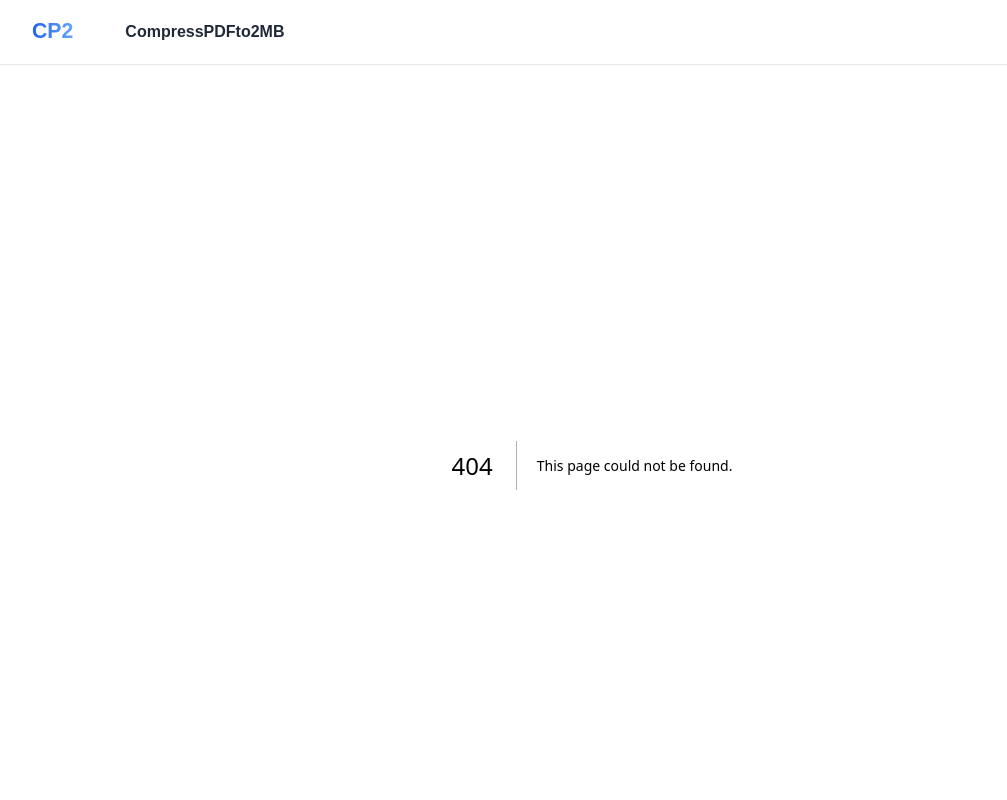
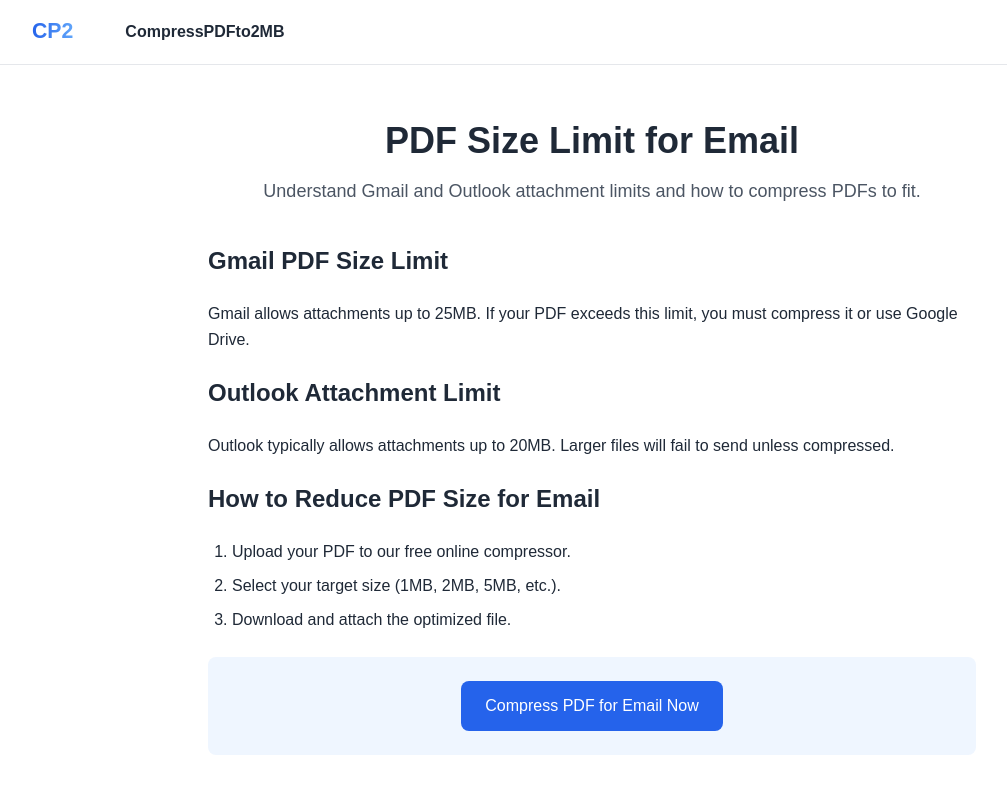
Before and after one commit to behicyildirim/compresspdfto2mb, a Next.js app: page /pdf-size-limit-for-email in a window 1280 px wide. Before the commit this address had no page. Shown: the top 800 px of the page, without its empty margins (48-1055 px from the left). Built offline with nearby package versions, Linux system fonts and the light colour scheme.

Commit message:
Add PDF size limit for email guide

```diff
--- /dev/null
+++ b/app/pdf-size-limit-for-email/page.tsx
@@ -0,0 +1,58 @@
+import Link from "next/link";
+
+export const metadata = {
+  title: "PDF Size Limit for Email (Gmail & Outlook Guide)",
+  description:
+    "Learn the PDF size limits for Gmail and Outlook attachments and how to reduce PDF file size quickly.",
+};
+
+export default function PdfSizeLimitForEmailPage() {
+  return (
+    <main className="min-h-screen bg-white px-4 py-14">
+      <div className="mx-auto max-w-3xl text-gray-800">
+
+        <h1 className="text-4xl font-bold text-center">
+          PDF Size Limit for Email
+        </h1>
+
+        <p className="mt-4 text-lg text-gray-600 text-center">
+          Understand Gmail and Outlook attachment limits and how to compress PDFs to fit.
+        </p>
+
+        <div className="mt-10 space-y-6 leading-relaxed">
+
+          <h2 className="text-2xl font-semibold">Gmail PDF Size Limit</h2>
+          <p>
+            Gmail allows attachments up to 25MB. If your PDF exceeds this limit,
+            you must compress it or use Google Drive.
+          </p>
+
+          <h2 className="text-2xl font-semibold mt-8">Outlook Attachment Limit</h2>
+          <p>
+            Outlook typically allows attachments up to 20MB. Larger files will
+            fail to send unless compressed.
+          </p>
+
+          <h2 className="text-2xl font-semibold mt-8">
+            How to Reduce PDF Size for Email
+          </h2>
+          <ol className="list-decimal pl-6 space-y-2">
+            <li>Upload your PDF to our free online compressor.</li>
+            <li>Select your target size (1MB, 2MB, 5MB, etc.).</li>
+            <li>Download and attach the optimized file.</li>
+          </ol>
+
+          <div className="mt-10 bg-blue-50 p-6 rounded-lg text-center">
+            <Link
+              href="/"
+              className="inline-block bg-blue-600 text-white px-6 py-3 rounded-lg hover:bg-blue-700 transition"
+            >
+              Compress PDF for Email Now
+            </Link>
+          </div>
+
+        </div>
+      </div>
+    </main>
+  );
+}
--- a/app/sitemap.xml/route.ts
+++ b/app/sitemap.xml/route.ts
@@ -32,6 +32,7 @@ export async function GET() {
     "/uk-visa-pdf-size-limit",
     "/schengen-visa-pdf-size-limit",
     "/how-to-compress-a-pdf",
+    "/pdf-size-limit-for-email",
 
     // Legal
     "/privacy",
```
